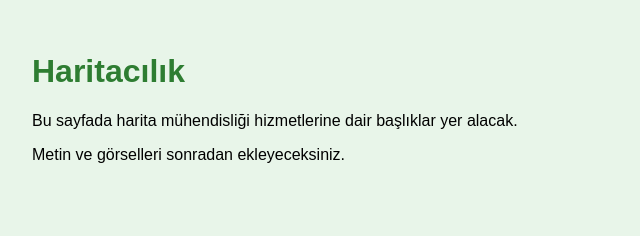
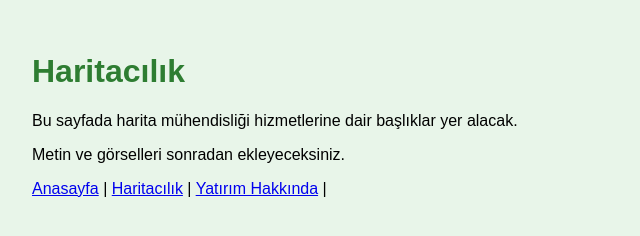
Before and after one commit to xsalinger/tarikharita, a plain HTML site: page haritacilik.html in a window 1280 px wide. Shown: the whole page, without its empty margins (0-640 px from the left). Drawn offline with Linux system fonts and the light colour scheme.

Commit message:
Update haritacilik.html

```diff
--- a/haritacilik.html
+++ b/haritacilik.html
@@ -15,3 +15,4 @@
     <p>Metin ve görselleri sonradan ekleyeceksiniz.</p>
 </body>
 </html>
+  </style></head><body><nav><a href="index.html">Anasayfa</a> | <a href="haritacilik.html">Haritacılık</a> | <a href="yatirim.html">Yatırım Hakkında</a> |
```
